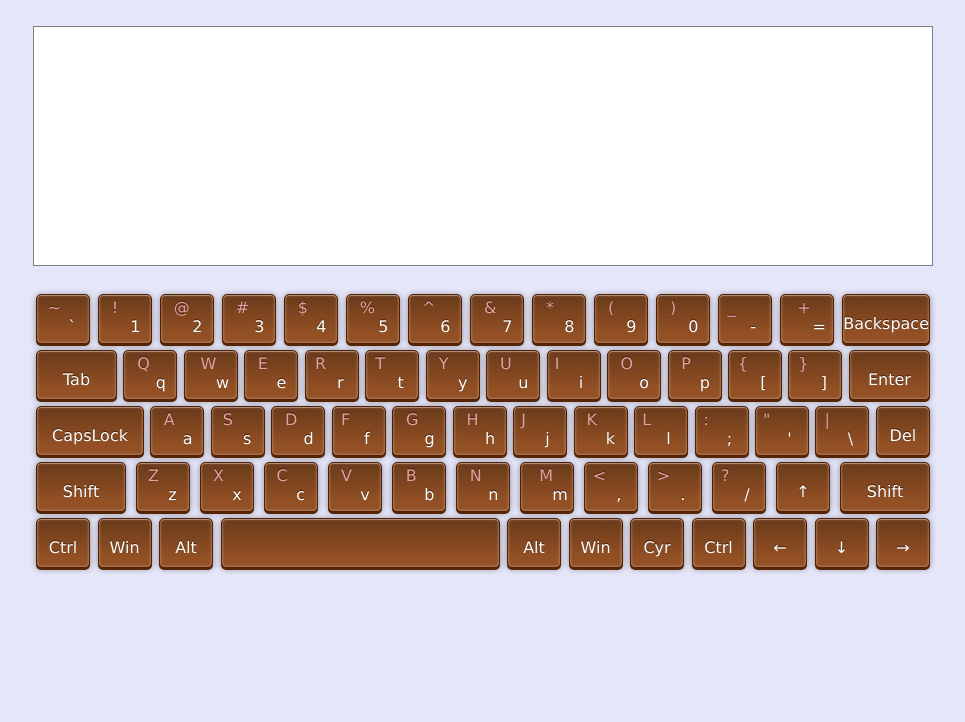
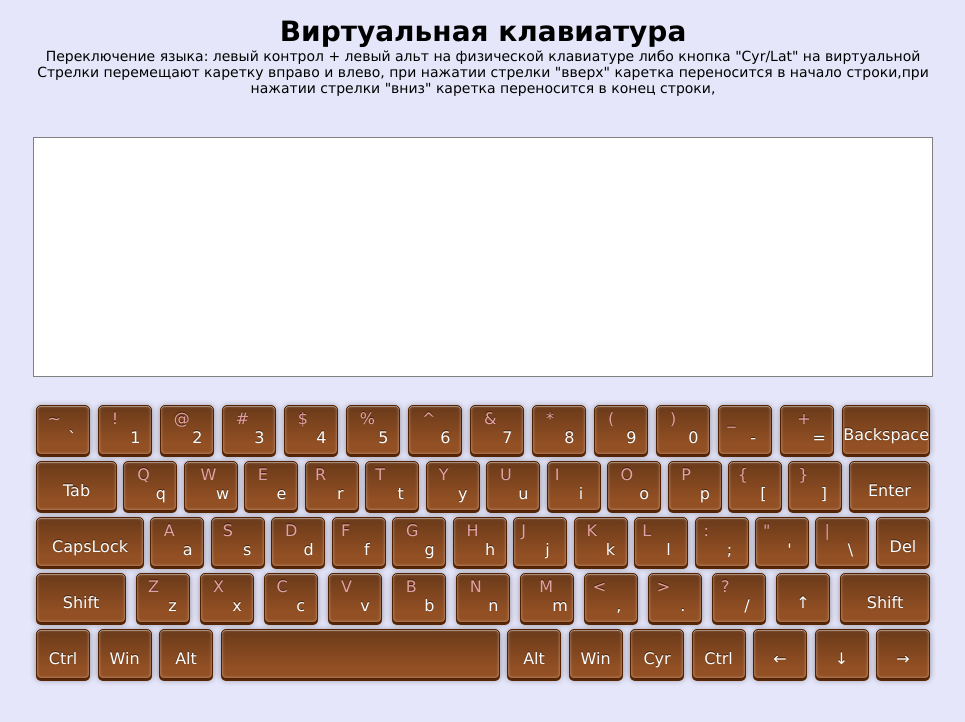
Before and after one commit to timurkalimullin/virtual-keyboard, a plain HTML site: page index.html in a window 1280 px wide. Shown: the whole page, without its empty margins (157-1122 px from the left). Drawn offline with Linux system fonts and the light colour scheme.

```diff
--- a/script.js
+++ b/script.js
@@ -84,7 +84,10 @@
     textOutput = document.createElement('textarea');
     textOutput.classList.add(`textOutput`);
     document.body.append(textOutput);
-
+    let info = document.createElement('div');
+    info.classList.add('info');
+    info.innerHTML = '<h1>Виртуальная клавиатура</h1><p> Переключение языка: левый контрол + левый альт на физической клавиатуре либо кнопка "Cyr/Lat" на виртуальной</p><p>Стрелки перемещают каретку вправо и влево, при нажатии стрелки "вверх" каретка переносится в начало строки,при нажатии стрелки "вниз" каретка переносится в конец строки,</p>';
+    document.body.prepend(info);
 }
 
 function createPad() {
@@ -301,7 +304,9 @@
     }
 
     if (key.code == 'ArrowLeft' || key.getAttribute('id') == 'ArrowLeft') {
-        textOutput.selectionStart = textOutput.selectionEnd -=1;
+        if (textOutput.selectionStart>=0 && textOutput.selectionEnd >0 ) {
+            textOutput.selectionStart = textOutput.selectionEnd -=1;
+        }
     }
 
     if (key.code == 'ArrowRight' || key.getAttribute('id') == 'ArrowRight') {
--- a/style.css
+++ b/style.css
@@ -18,6 +18,17 @@
     width: 80%;
     height: 30vh;
     border: 1px ridge gray;
+}
+
+.info {
+    text-align: center;
+    padding: 15px 30px;
+    font-size: 14px;
+}
+
+p {
+    max-width: 900px;
+    margin: 0 auto;
 }
 
 .pad {
```
